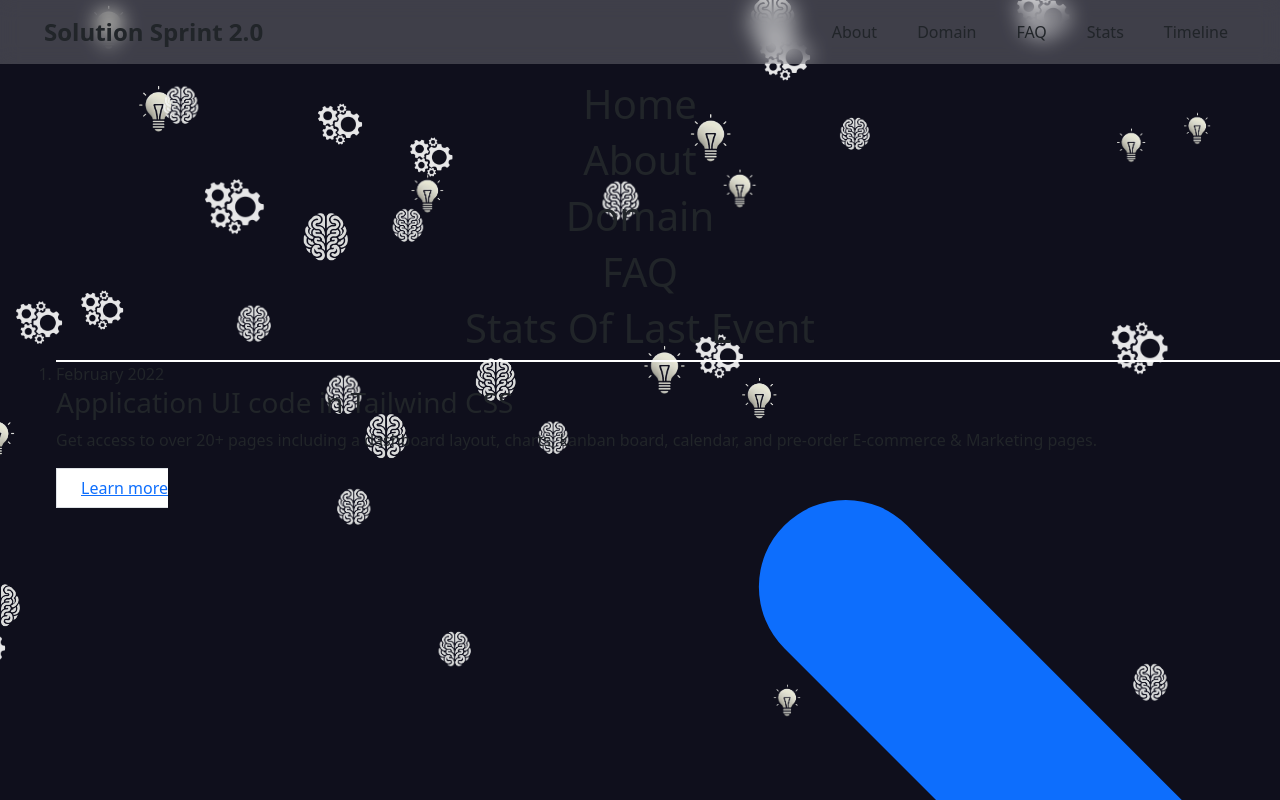
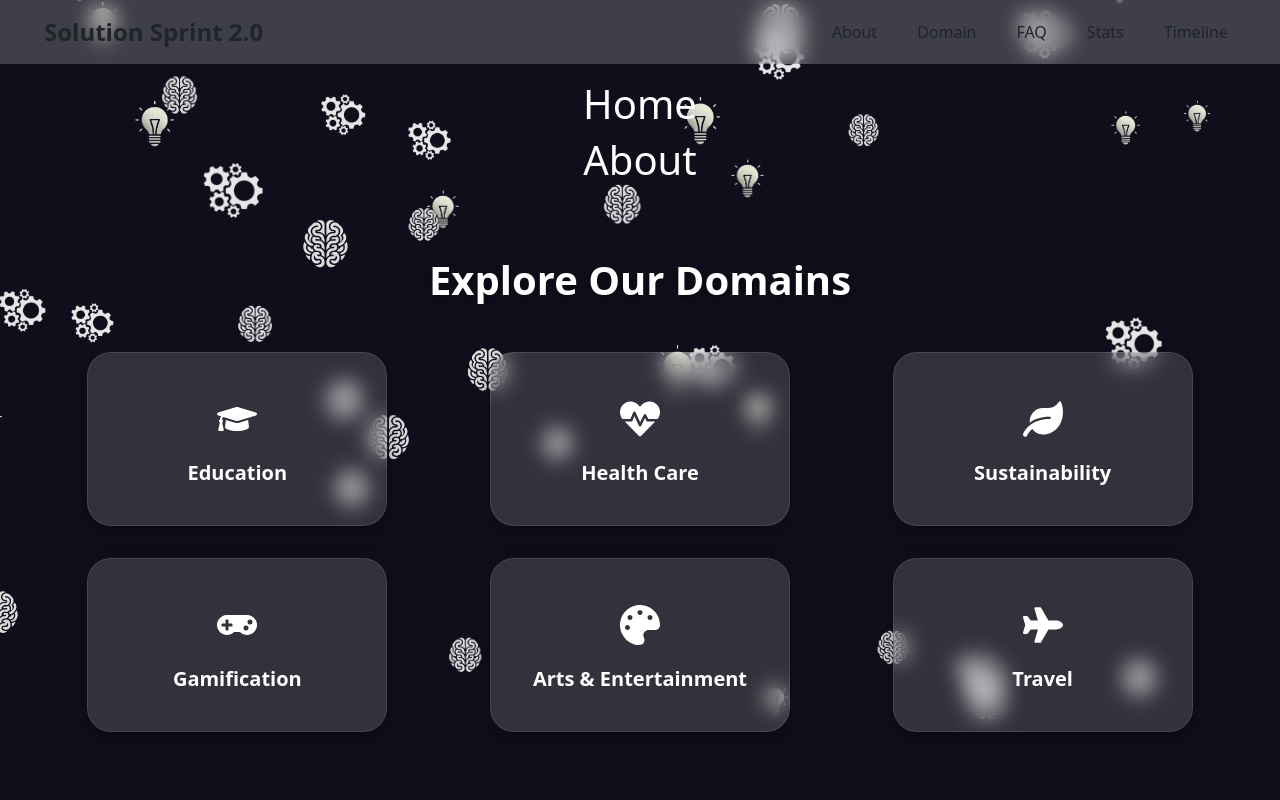
Before and after one commit to devaamsh2006/solution-sprint-version-2.0, a React (Vite) app: page / in a window 1280 px wide. Shown: the top 800 px of the page. Built offline with nearby package versions, Linux system fonts and the light colour scheme.

Commit message:
domain added

```diff
--- a/package.json
+++ b/package.json
@@ -12,8 +12,11 @@
   "dependencies": {
     "@tailwindcss/vite": "^4.1.3",
     "bootstrap": "^5.3.5",
+    "framer-motion": "^12.6.3",
+    "lucide-react": "^0.487.0",
     "react": "^19.0.0",
     "react-dom": "^19.0.0",
+    "react-icons": "^5.5.0",
     "react-router-dom": "^7.5.0",
     "react-scroll": "^1.9.3",
     "react-tsparticles": "^2.12.2",
--- /dev/null
+++ b/src/Styles/Domain.css
@@ -0,0 +1,59 @@
+ .domain-wrapper {
+     min-height: 100vh;
+     padding: 4rem 2rem;
+     color: white;
+     text-align: center;
+ }
+
+ .domain-title {
+     font-size: 2.5rem;
+     font-weight: bold;
+     margin-bottom: 3rem;
+     text-shadow: 0 2px 8px rgba(0, 0, 0, 0.5);
+ }
+
+ .domain-grid {
+     display: grid;
+     grid-template-columns: repeat(3, 1fr);
+     gap: 2rem;
+     justify-items: center;
+ }
+
+ .domain-card {
+     background: rgba(255, 255, 255, 0.15);
+     backdrop-filter: blur(10px);
+     border: 1px solid rgba(255, 255, 255, 0.1);
+     padding: 2rem;
+     border-radius: 1.5rem;
+     box-shadow: 0 8px 20px rgba(0, 0, 0, 0.3);
+     width: 100%;
+     max-width: 300px;
+     transition: transform 0.3s ease;
+ }
+
+ .domain-card:hover {
+     transform: scale(1.05);
+ }
+
+ .domain-icon {
+     font-size: 2.5rem;
+     margin-bottom: 1rem;
+ }
+
+ .domain-name {
+     font-size: 1.25rem;
+     font-weight: 600;
+ }
+
+
+ @media (max-width: 1024px) {
+     .domain-grid {
+         grid-template-columns: repeat(2, 1fr);
+     }
+ }
+
+ @media (max-width: 640px) {
+     .domain-grid {
+         grid-template-columns: 1fr;
+     }
+ }
--- /dev/null
+++ b/src/Styles/RootLayout.css
@@ -0,0 +1,40 @@
+ .root-layout {
+     position: relative;
+     overflow: hidden;
+     min-height: 100vh;
+     display: flex;
+     flex-direction: column;
+ }
+
+
+ .main-content {
+     flex: 1;
+     min-height: 90vh;
+     padding: 80px 20px 40px;
+     box-sizing: border-box;
+ }
+
+
+ @media (max-width: 1024px) {
+     .main-content {
+         padding-top: 70px;
+         padding-left: 16px;
+         padding-right: 16px;
+     }
+ }
+
+ @media (max-width: 768px) {
+     .main-content {
+         padding-top: 60px;
+         padding-left: 12px;
+         padding-right: 12px;
+     }
+ }
+
+ @media (max-width: 480px) {
+     .main-content {
+         padding-top: 50px;
+         padding-left: 10px;
+         padding-right: 10px;
+     }
+ }
--- a/src/components/About.jsx
+++ b/src/components/About.jsx
@@ -3,7 +3,7 @@ import React from 'react'
 function About() {
     return (
         <div>
-            <h1 className="text-center">About</h1>
+            <h1 className="text-center text-white">About</h1>
         </div>
     )
 }
--- a/src/components/Domain.jsx
+++ b/src/components/Domain.jsx
@@ -1,11 +1,37 @@
-import React from 'react'
+import React from 'react';
+import '../Styles/Domain.css';
+import {
+    FaGraduationCap,
+    FaHeartbeat,
+    FaLeaf,
+    FaGamepad,
+    FaPalette,
+    FaPlane
+} from 'react-icons/fa';
+
+const domains = [
+    { icon: <FaGraduationCap />, title: 'Education' },
+    { icon: <FaHeartbeat />, title: 'Health Care' },
+    { icon: <FaLeaf />, title: 'Sustainability' },
+    { icon: <FaGamepad />, title: 'Gamification' },
+    { icon: <FaPalette />, title: 'Arts & Entertainment' },
+    { icon: <FaPlane />, title: 'Travel' }
+];
 
 function Domain() {
     return (
-        <div>
-            <h1 className="text-center">Domain</h1>
+        <div className="domain-wrapper">
+            <h1 className="domain-title text-white">Explore Our Domains</h1>
+            <div className="domain-grid">
+                {domains.map((domain, index) => (
+                    <div key={index} className="domain-card">
+                        <div className="domain-icon">{domain.icon}</div>
+                        <h2 className="domain-name">{domain.title}</h2>
+                    </div>
+                ))}
+            </div>
         </div>
-    )
+    );
 }
 
-export default Domain
+export default Domain;
--- a/src/components/FAQ.jsx
+++ b/src/components/FAQ.jsx
@@ -3,7 +3,7 @@ import React from 'react'
 function FAQ() {
     return (
         <div>
-            <h1 className="text-center">FAQ</h1>
+            <h1 className="text-center text-white">FAQ</h1>
         </div>
     )
 }
--- a/src/components/Footer.jsx
+++ b/src/components/Footer.jsx
@@ -2,7 +2,10 @@ import React from 'react';
 
 function Footer() {
     return (
-        <footer className="bg-dark text-white pt-4 pb-3 mt-5">
+        <footer
+            className="footer-glass text-white pt-4 pb-3 mt-5"
+            style={{ backdropFilter: 'blur(12px)', WebkitBackdropFilter: 'blur(12px)' }}
+        >
             <div className="container">
                 <div className="row">
                     <div className="col-md-4 mb-3">
--- a/src/components/Header.jsx
+++ b/src/components/Header.jsx
@@ -15,11 +15,32 @@ function Header() {
             <div className="container-fluid d-flex justify-content-between align-items-center">
                 <h4 className="mb-0 fw-bold text-dark">Solution Sprint 2.0</h4>
                 <ul className="navbar-nav d-flex gap-4">
-                    <li><Link to="about" smooth={true} duration={500} spy={true} className="nav-link text-dark">About</Link></li>
-                    <li><Link to="domain" smooth={true} duration={500} spy={true} className="nav-link text-dark">Domain</Link></li>
-                    <li><Link to="faq" smooth={true} duration={500} spy={true} className="nav-link text-dark">FAQ</Link></li>
-                    <li><Link to="stats" smooth={true} duration={500} spy={true} className="nav-link text-dark">Stats</Link></li>
-                    <li><Link to="timeline" smooth={true} duration={500} spy={true} className="nav-link text-dark">Timeline</Link></li>
+                    <li>
+                        <Link to="about" smooth={true} duration={500} spy={true} className="nav-link text-dark"
+                            style={{ cursor: 'pointer' }}
+                        >About</Link>
+                    </li>
+                    <li>
+                        <Link to="domain" smooth={true} duration={500} spy={true} className="nav-link text-dark"
+                            style={{ cursor: 'pointer' }}
+
+                        >Domain</Link>
+                    </li>
+                    <li>
+                        <Link to="faq" smooth={true} duration={500} spy={true} className="nav-link text-dark"
+                            style={{ cursor: 'pointer' }}
+                        >FAQ</Link>
+                    </li>
+                    <li>
+                        <Link to="stats" smooth={true} duration={500} spy={true} className="nav-link text-dark"
+                            style={{ cursor: 'pointer' }}
+                        >Stats</Link>
+                    </li>
+                    <li>
+                        <Link to="timeline" smooth={true} duration={500} spy={true} className="nav-link text-dark"
+                            style={{ cursor: 'pointer' }}
+                        >Timeline</Link>
+                    </li>
                 </ul>
             </div>
         </nav>
--- a/src/components/Home.jsx
+++ b/src/components/Home.jsx
@@ -9,7 +9,7 @@ function Home() {
     return (
         <div>
             <div>
-                <h1 className="text-center">Home</h1>
+                <h1 className="text-center text-white">Home</h1>
             </div>
             <Element name="about">
                 <About />
--- a/src/components/RootLayout.jsx
+++ b/src/components/RootLayout.jsx
@@ -1,23 +1,21 @@
-import React from 'react'
-import Header from './Header.jsx'
-import Footer from './Footer.jsx'
-import Background from './Background.jsx'
-import { Outlet } from 'react-router-dom'
+import React from 'react';
+import Header from './Header.jsx';
+import Footer from './Footer.jsx';
+import Background from './Background.jsx';
+import { Outlet } from 'react-router-dom';
+import '../Styles/RootLayout.css';
 
 function RootLayout() {
     return (
-        <div style={{ position: 'relative', overflow: 'hidden' }}>
-
-            <div>
-                <Background />
-                <Header></Header>
-                <div style={{ minHeight: '90vh', paddingTop: '80px' }}>
-                    <Outlet></Outlet>
-                </div>
-                <Footer></Footer>
-            </div>
+        <div className="root-layout">
+            <Background />
+            <Header />
+            <main className="main-content">
+                <Outlet />
+            </main>
+            <Footer />
         </div>
-    )
+    );
 }
 
-export default RootLayout
+export default RootLayout;
--- a/src/components/StatsOfLastEvent.jsx
+++ b/src/components/StatsOfLastEvent.jsx
@@ -3,7 +3,7 @@ import React from 'react'
 function StatsOfLastEvent() {
     return (
         <div>
-            <h1 className="text-center">Stats Of Last Event</h1>
+            <h1 className="text-center text-white">Stats Of Last Event</h1>
         </div>
     )
 }
```
Also changed, not shown: 1 other file (tests, documents, lock files or other folders).
